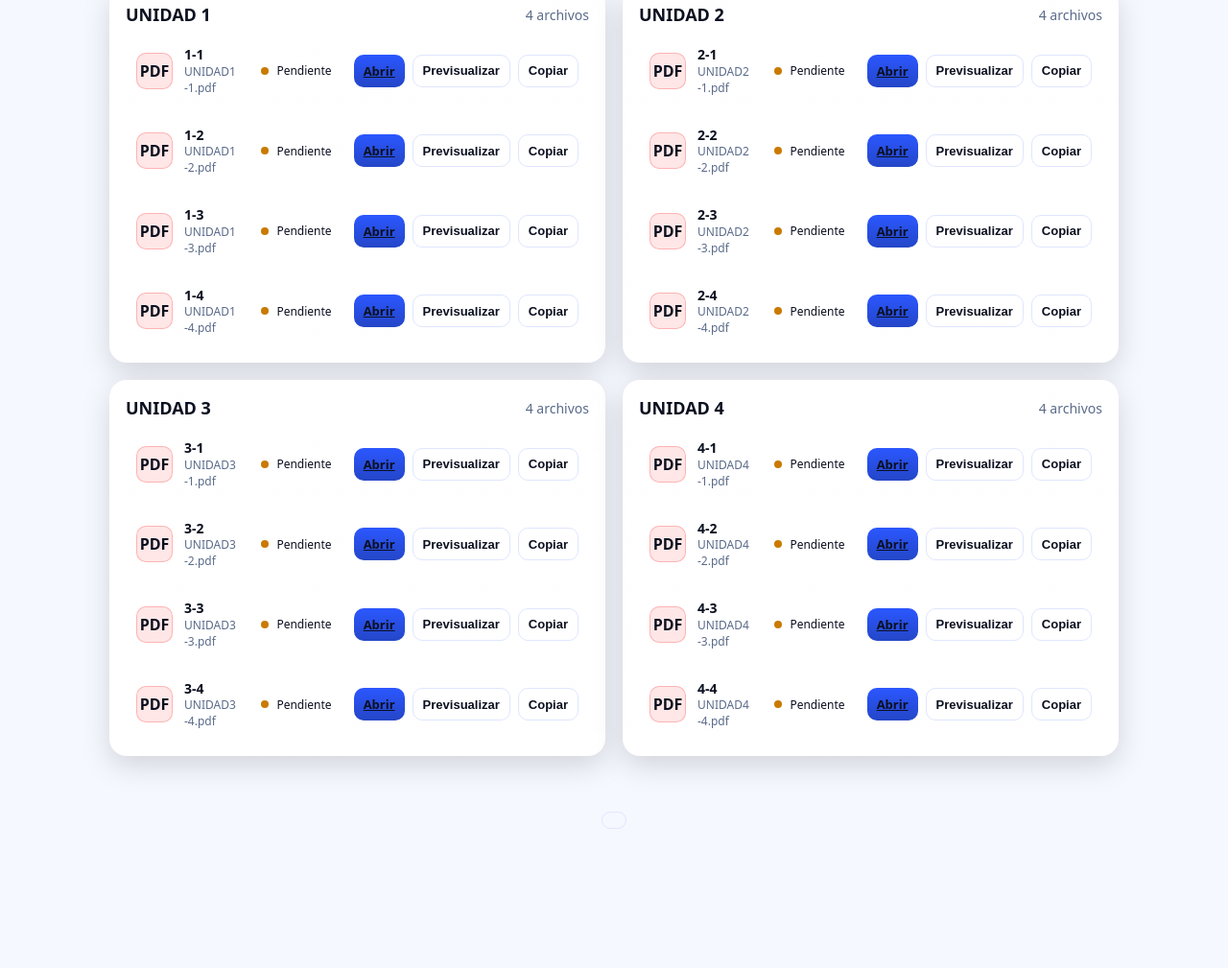
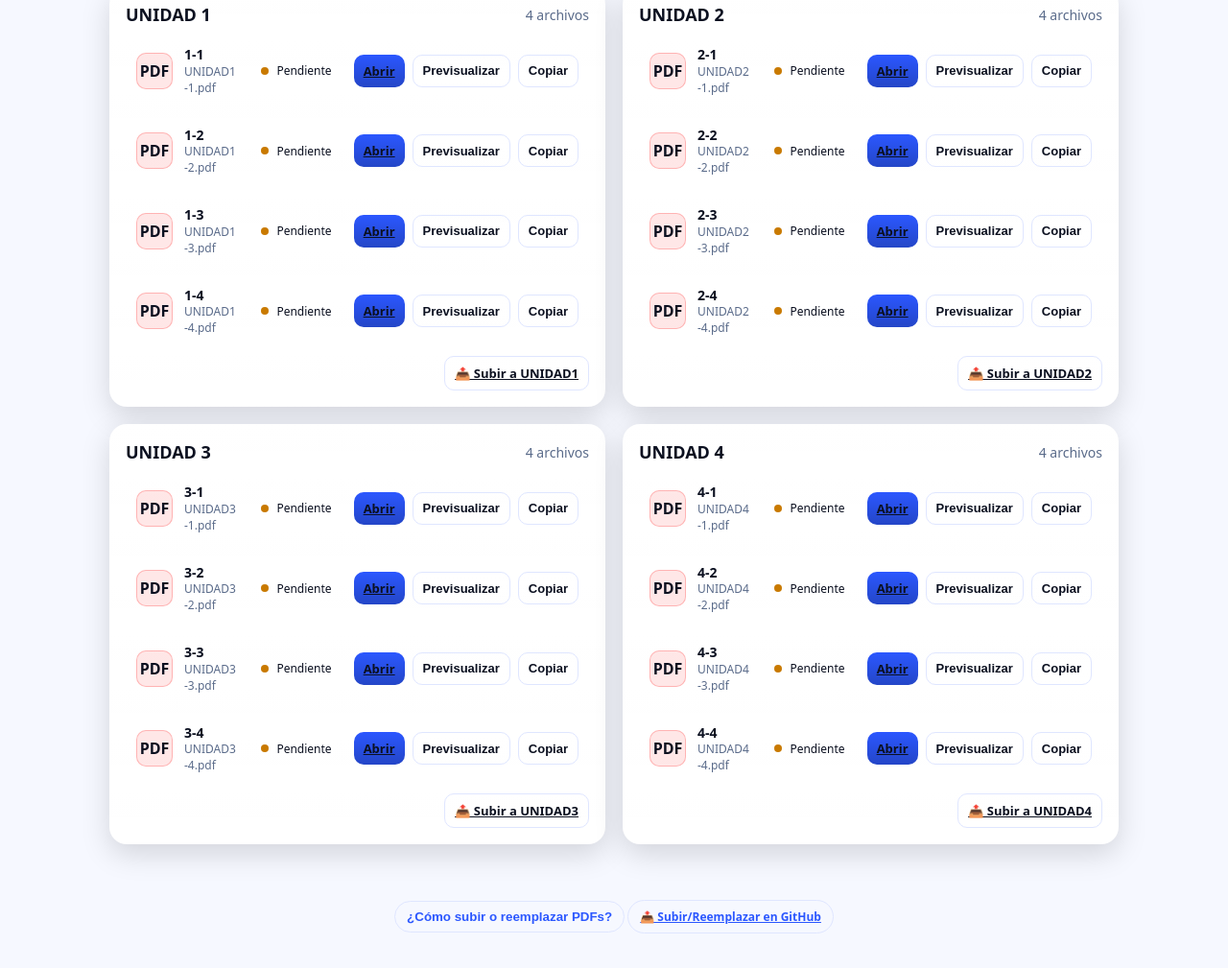
Before and after one commit to LuaMipax/Control-de-Maquinas, a plain HTML site: page index.html in a window 1280 px wide. Shown: the part 161-1170 px from the top of the page at 96% size. Before the commit the page ends 1065 px from the top, so only its background shows below. Drawn offline with Linux system fonts and the light colour scheme; no server answers.

Commit message:
Update index.html

```diff
--- a/index.html
+++ b/index.html
@@ -117,7 +117,8 @@
   </main>
 
   <footer>
-    <a hidden="true" id="uploadBtn" class="help" href="#" target="_blank" rel="noopener" aria-disabled="true" title=""></a>
+    <button hidden="true" class="help" id="helpBtn" aria-haspopup="dialog">¿Cómo subir o reemplazar PDFs?</button>
+    <a hidden="true" id="uploadBtn" class="help" href="#" target="_blank" rel="noopener" aria-disabled="true" title="Pega tu URL en REPO_UPLOAD_URL para activar">📤 Subir/Reemplazar en GitHub</a>
   </footer>
 
   <!-- Modal de previsualización -->
@@ -140,9 +141,10 @@
        CONFIGURACIÓN
        ================================ */
 
-    // URL de subida de tu repo (activa el botón de subir):
-    // Ejemplo: "https://github.com/TU_USUARIO/TU_REPO/upload/main"
+    // URL de subida de tu repo (ACTIVADA para tu repo):
     const REPO_UPLOAD_URL = "https://github.com/LuaMipax/Control-de-Maquinas/upload/main";
+    // Base para subir por unidad (si usas /docs, añade '/docs' al final)
+    const UPLOAD_BASE = REPO_UPLOAD_URL;
 
     // Logos
     const SHOW_LEFT_LOGO  = true;
@@ -182,6 +184,15 @@
     }
 
     function absoluteUrl(path){ return new URL(path, location.href).toString(); }
+
+    // Normaliza "UNIDAD 1" -> "UNIDAD1" (para carpeta)
+    function safeDir(label){
+      return (label || 'UNIDAD')
+        .normalize('NFD').replace(/[\u0300-\u036f]/g,'') // sin acentos
+        .replace(/\s+/g,'') // sin espacios
+        .replace(/[^A-Za-z0-9_-]/g,'') // seguro
+        .toUpperCase();
+    }
 
     /* ================================
        RENDER
@@ -230,6 +241,7 @@
     }
 
     function unitTemplate(unit){
+      const dir = unit.dir || safeDir(unit.label); // si en pdfs.json agregas "dir", se respeta
       const el = document.createElement("article");
       el.className = "unit";
       el.innerHTML = `
@@ -238,6 +250,9 @@
           <div class="sub" title="Hasta ${SLOTS_PER_UNIT} archivos por unidad">4 archivos</div>
         </div>
         <div class="slot-list"></div>
+        <div style="margin-top:10px; display:flex; justify-content:flex-end; gap:8px;">
+          <a class="btn" href="${UPLOAD_BASE}/${dir}" target="_blank" rel="noopener">📤 Subir a ${dir}</a>
+        </div>
       `;
       const list = el.querySelector(".slot-list");
       (unit.files || []).slice(0, SLOTS_PER_UNIT).forEach(s => list.appendChild(slotTemplate(unit.label, s)));
@@ -252,6 +267,7 @@
           const json = await r.json();
           if (Array.isArray(json)) return json.map(u => ({
             label: u.label || "Unidad",
+            dir:   u.dir   || null,
             files: (u.files || []).slice(0, SLOTS_PER_UNIT).map((f, i)=>({
               label: f.label || `Archivo ${i+1}`,
               file:  f.file  || `UNIDAD-archivo-${i+1}.pdf`
@@ -272,16 +288,17 @@
       if (SHOW_LEFT_LOGO)  { const L = document.getElementById("logoLeft");  L.style.display="block";  L.querySelector("img").src = LOGO_SRC; }
       if (SHOW_RIGHT_LOGO) { const R = document.getElementById("logoRight"); R.style.display="block";  R.querySelector("img").src = LOGO_SRC; }
 
-      // Botón de subir
+      // Botón global de subir
       const up = document.getElementById("uploadBtn");
       if (REPO_UPLOAD_URL && /^https?:\/\//i.test(REPO_UPLOAD_URL)) {
         up.href = REPO_UPLOAD_URL;
         up.removeAttribute("aria-disabled");
         up.removeAttribute("title");
+        up.textContent = "📤 Subir/Reemplazar en GitHub";
       } else {
         up.addEventListener("click", e => {
           e.preventDefault();
-          alert("Para activar este botón, pega tu URL de subida de GitHub en REPO_UPLOAD_URL dentro del script.");
+          alert("Pega tu URL de subida de GitHub en REPO_UPLOAD_URL dentro del script.");
         });
       }
 
@@ -289,13 +306,14 @@
       const data = await loadUnits();
       data.forEach(u => unitsEl.appendChild(unitTemplate(u)));
 
-      // Help dialog
+      // Help
       document.getElementById("helpBtn").addEventListener("click", ()=>{
-        alert(`Sube tus PDFs a tu repositorio (Code → Add file → Upload files).
-Estructura recomendada:
-- Por defecto: UNIDAD{n}-{slot}.pdf (p. ej., UNIDAD1-1.pdf)
-- O usa pdfs.json para personalizar nombres y títulos por unidad.`);
-      }); })();
+        alert(`Para subir:
+1) Usa el botón global "Subir/Reemplazar en GitHub" para la raíz, o el botón "📤 Subir a UNIDADX" en cada unidad.
+2) Sube PDFs con el mismo nombre para reemplazar.
+3) Si usas "pdfs.json", puedes personalizar títulos/archivos y (opcional) "dir" por unidad.`);
+      });
+    })();
 
     /* ================================
        PREVISUALIZACIÓN PDF
```
